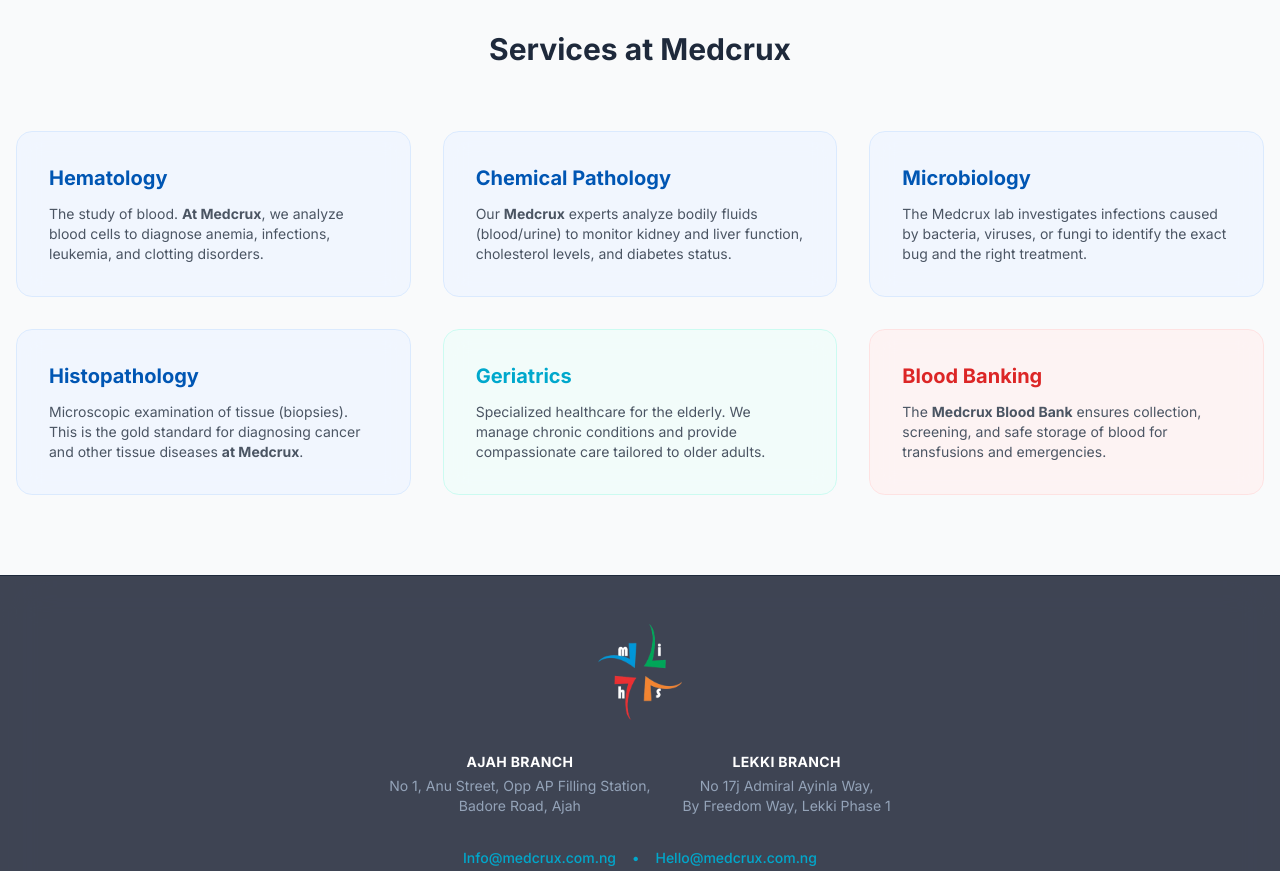
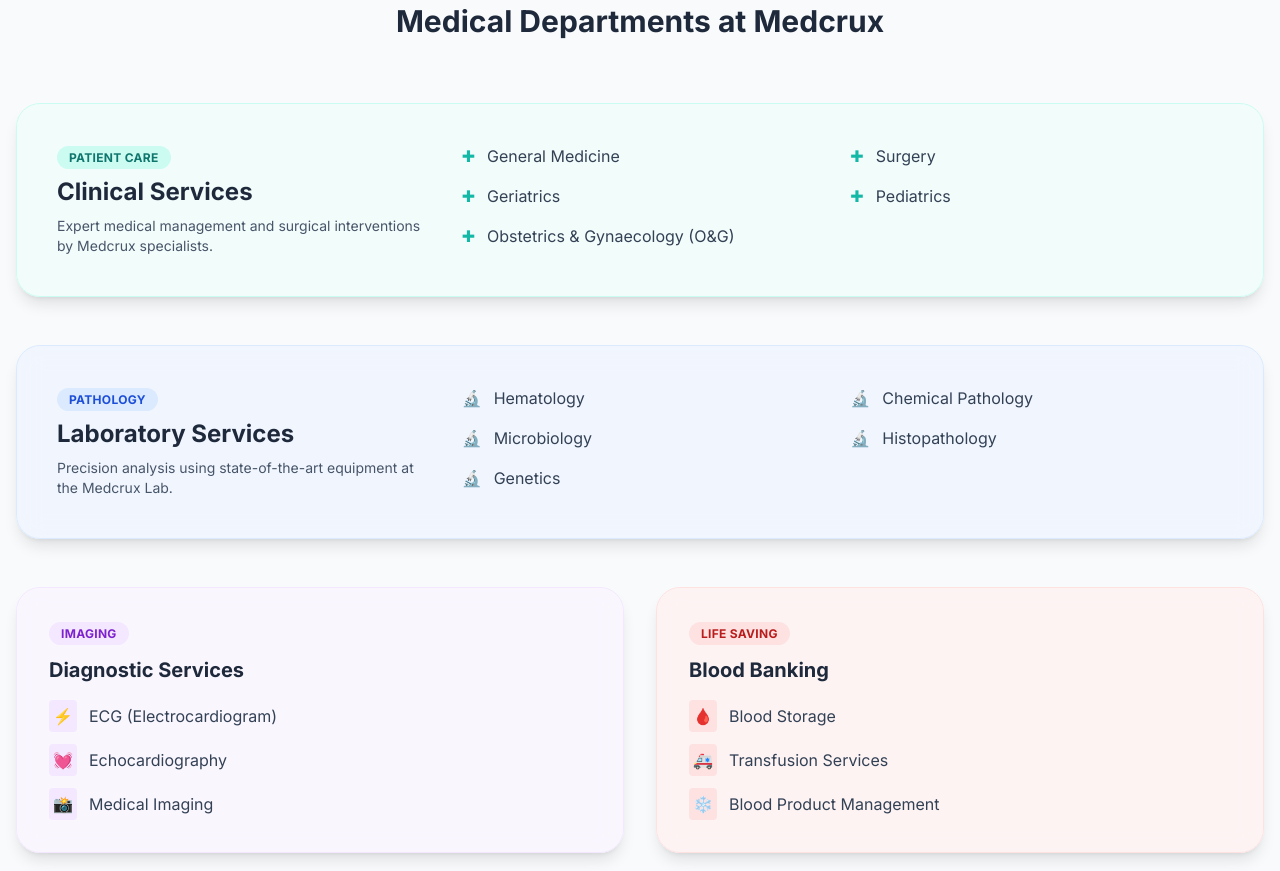
Before and after one commit to AduDanielTech/medical_lab, a plain HTML site: page about.html in a window 1280 px wide. Shown: the part 878-1749 px from the top of the page. Drawn offline with nearby package versions, Linux system fonts and the light colour scheme.

```diff
--- a/about.html
+++ b/about.html
@@ -120,7 +120,7 @@
     <!-- Header -->
     <div class="text-center py-16 px-4" data-aos="fade-down">
         <h1 class="text-4xl md:text-5xl font-bold text-primary dark:text-white mb-4">Who We Are</h1>
-        <p class="text-lg text-gray-600 dark:text-gray-400">Pioneering diagnostics with precision and care at Medcrux.</p>
+
     </div>
 
     <main class="flex-grow">
@@ -142,47 +142,83 @@
             </div>
         </section>
 
-        <!-- Services Grid (Updated Text for Entity SEO) -->
     <section class="py-20">
     <div class="max-w-7xl mx-auto px-4">
-                <h2 class="text-3xl font-bold text-center mb-16 dark:text-white" data-aos="fade-up">Services at Medcrux</h2>
+        <h2 class="text-3xl font-bold text-center mb-16 dark:text-white" data-aos="fade-up">Medical Departments at Medcrux</h2>
 
-                <div class="grid grid-cols-1 md:grid-cols-2 lg:grid-cols-3 gap-8">
+        <div class="space-y-12">
 
-                    <!-- Hematology -->
-                    <div class="bg-blue-50/80 dark:bg-slate-800/80 backdrop-blur-md p-8 rounded-2xl border border-blue-100 dark:border-slate-700 hover:-translate-y-1 transition" data-aos="fade-up" data-aos-delay="0">
-                        <h3 class="text-xl font-bold text-primary dark:text-white mb-3">Hematology</h3>
-                        <p class="text-sm text-gray-600 dark:text-gray-300">The study of blood. <strong>At Medcrux</strong>, we analyze blood cells to diagnose anemia, infections, leukemia, and clotting disorders.</p>
+            <!-- 1. Clinical Services (Teal Theme) -->
+            <div class="bg-teal-50/80 dark:bg-slate-800/80 backdrop-blur-md p-8 md:p-10 rounded-3xl border border-teal-100 dark:border-slate-700 shadow-lg" data-aos="fade-up">
+                <div class="flex flex-col md:flex-row gap-6 items-start">
+                    <div class="md:w-1/3">
+                        <span class="bg-teal-100 text-teal-700 px-3 py-1 rounded-full text-xs font-bold uppercase tracking-wide">Patient Care</span>
+                        <h3 class="text-2xl font-bold text-slate-800 dark:text-white mt-2">Clinical Services</h3>
+                        <p class="text-slate-600 dark:text-gray-400 mt-2 text-sm">Expert medical management and surgical interventions by Medcrux specialists.</p>
+                    </div>
+                    <div class="md:w-2/3 grid grid-cols-1 sm:grid-cols-2 gap-4">
+                        <div class="flex items-center gap-3"><span class="text-teal-500">✚</span> <span class="text-slate-700 dark:text-gray-300">General Medicine</span></div>
+                        <div class="flex items-center gap-3"><span class="text-teal-500">✚</span> <span class="text-slate-700 dark:text-gray-300">Surgery</span></div>
+                        <div class="flex items-center gap-3"><span class="text-teal-500">✚</span> <span class="text-slate-700 dark:text-gray-300">Geriatrics </span></div>
+                        <div class="flex items-center gap-3"><span class="text-teal-500">✚</span> <span class="text-slate-700 dark:text-gray-300">Pediatrics</span></div>
+                        <div class="flex items-center gap-3"><span class="text-teal-500">✚</span> <span class="text-slate-700 dark:text-gray-300">Obstetrics & Gynaecology (O&G)</span></div>
+                    </div>
+                </div>
             </div>
 
-                    <!-- Chemical Pathology -->
-                    <div class="bg-blue-50/80 dark:bg-slate-800/80 backdrop-blur-md p-8 rounded-2xl border border-blue-100 dark:border-slate-700 hover:-translate-y-1 transition" data-aos="fade-up" data-aos-delay="100">
-                        <h3 class="text-xl font-bold text-primary dark:text-white mb-3">Chemical Pathology</h3>
-                        <p class="text-sm text-gray-600 dark:text-gray-300">Our <strong>Medcrux</strong> experts analyze bodily fluids (blood/urine) to monitor kidney and liver function, cholesterol levels, and diabetes status.</p>
+            <!-- 2. Laboratory Services (Blue Theme) -->
+            <div class="bg-blue-50/80 dark:bg-slate-800/80 backdrop-blur-md p-8 md:p-10 rounded-3xl border border-blue-100 dark:border-slate-700 shadow-lg" data-aos="fade-up">
+                <div class="flex flex-col md:flex-row gap-6 items-start">
+                    <div class="md:w-1/3">
+                        <span class="bg-blue-100 text-blue-700 px-3 py-1 rounded-full text-xs font-bold uppercase tracking-wide">Pathology</span>
+                        <h3 class="text-2xl font-bold text-slate-800 dark:text-white mt-2">Laboratory Services</h3>
+                        <p class="text-slate-600 dark:text-gray-400 mt-2 text-sm">Precision analysis using state-of-the-art equipment at the Medcrux Lab.</p>
+                    </div>
+                    <div class="md:w-2/3 grid grid-cols-1 sm:grid-cols-2 gap-4">
+                        <div class="flex items-center gap-3"><span class="text-blue-500">🔬</span> <span class="text-slate-700 dark:text-gray-300">Hematology</span></div>
+                        <div class="flex items-center gap-3"><span class="text-blue-500">🔬</span> <span class="text-slate-700 dark:text-gray-300">Chemical Pathology</span></div>
+                        <div class="flex items-center gap-3"><span class="text-blue-500">🔬</span> <span class="text-slate-700 dark:text-gray-300">Microbiology</span></div>
+                        <div class="flex items-center gap-3"><span class="text-blue-500">🔬</span> <span class="text-slate-700 dark:text-gray-300">Histopathology</span></div>
+                        <div class="flex items-center gap-3"><span class="text-blue-500">🔬</span> <span class="text-slate-700 dark:text-gray-300">Genetics</span></div>
+                    </div>
+                </div>
             </div>
 
-                    <!-- Microbiology -->
-                    <div class="bg-blue-50/80 dark:bg-slate-800/80 backdrop-blur-md p-8 rounded-2xl border border-blue-100 dark:border-slate-700 hover:-translate-y-1 transition" data-aos="fade-up" data-aos-delay="200">
-                        <h3 class="text-xl font-bold text-primary dark:text-white mb-3">Microbiology</h3>
-                        <p class="text-sm text-gray-600 dark:text-gray-300">The Medcrux lab investigates infections caused by bacteria, viruses, or fungi to identify the exact bug and the right treatment.</p>
+            <!-- 3. Diagnostics & Blood Bank (Split Grid) -->
+            <div class="grid grid-cols-1 md:grid-cols-2 gap-8">
+                <!-- Diagnostics -->
+                <div class="bg-purple-50/80 dark:bg-slate-800/80 backdrop-blur-md p-8 rounded-3xl border border-purple-100 dark:border-slate-700 shadow-lg" data-aos="fade-right">
+                    <span class="bg-purple-100 text-purple-700 px-3 py-1 rounded-full text-xs font-bold uppercase tracking-wide">Imaging</span>
+                    <h3 class="text-xl font-bold text-slate-800 dark:text-white mt-3 mb-4">Diagnostic Services</h3>
+                    <ul class="space-y-3">
+                        <li class="flex items-center gap-3 text-slate-700 dark:text-gray-300">
+                            <span class="text-purple-500 bg-purple-100 rounded p-1">⚡</span> ECG (Electrocardiogram)
+                        </li>
+                        <li class="flex items-center gap-3 text-slate-700 dark:text-gray-300">
+                            <span class="text-purple-500 bg-purple-100 rounded p-1">💓</span> Echocardiography
+                        </li>
+                        <li class="flex items-center gap-3 text-slate-700 dark:text-gray-300">
+                            <span class="text-purple-500 bg-purple-100 rounded p-1">📸</span> Medical Imaging
+                        </li>
+                    </ul>
                 </div>
 
-                    <!-- Histopathology -->
-                    <div class="bg-blue-50/80 dark:bg-slate-800/80 backdrop-blur-md p-8 rounded-2xl border border-blue-100 dark:border-slate-700 hover:-translate-y-1 transition" data-aos="fade-up" data-aos-delay="300">
-                        <h3 class="text-xl font-bold text-primary dark:text-white mb-3">Histopathology</h3>
-                        <p class="text-sm text-gray-600 dark:text-gray-300">Microscopic examination of tissue (biopsies). This is the gold standard for diagnosing cancer and other tissue diseases <strong>at Medcrux</strong>.</p>
+                <!-- Blood Bank -->
+                <div class="bg-red-50/80 dark:bg-slate-800/80 backdrop-blur-md p-8 rounded-3xl border border-red-100 dark:border-slate-700 shadow-lg" data-aos="fade-left">
+                    <span class="bg-red-100 text-red-700 px-3 py-1 rounded-full text-xs font-bold uppercase tracking-wide">Life Saving</span>
+                    <h3 class="text-xl font-bold text-slate-800 dark:text-white mt-3 mb-4">Blood Banking</h3>
+                    <ul class="space-y-3">
+                        <li class="flex items-center gap-3 text-slate-700 dark:text-gray-300">
+                            <span class="text-red-500 bg-red-100 rounded p-1">🩸</span> Blood Storage
+                        </li>
+                        <li class="flex items-center gap-3 text-slate-700 dark:text-gray-300">
+                            <span class="text-red-500 bg-red-100 rounded p-1">🚑</span> Transfusion Services
+                        </li>
+                        <li class="flex items-center gap-3 text-slate-700 dark:text-gray-300">
+                            <span class="text-red-500 bg-red-100 rounded p-1">❄️</span> Blood Product Management
+                        </li>
+                    </ul>
                 </div>
-
-                    <!-- Geriatrics -->
-                    <div class="bg-teal-50/80 dark:bg-slate-800/80 backdrop-blur-md p-8 rounded-2xl border border-teal-100 dark:border-slate-700 hover:-translate-y-1 transition" data-aos="fade-up" data-aos-delay="400">
-                        <h3 class="text-xl font-bold text-secondary dark:text-secondary mb-3">Geriatrics</h3>
-                        <p class="text-sm text-gray-600 dark:text-gray-300">Specialized healthcare for the elderly. We manage chronic conditions and provide compassionate care tailored to older adults.</p>
-                    </div>
-
-                    <!-- Blood Banking -->
-                    <div class="bg-red-50/80 dark:bg-slate-800/80 backdrop-blur-md p-8 rounded-2xl border border-red-100 dark:border-slate-700 hover:-translate-y-1 transition" data-aos="fade-up" data-aos-delay="500">
-                        <h3 class="text-xl font-bold text-red-600 dark:text-red-400 mb-3">Blood Banking</h3>
-                        <p class="text-sm text-gray-600 dark:text-gray-300">The <strong>Medcrux Blood Bank</strong> ensures collection, screening, and safe storage of blood for transfusions and emergencies.</p>
             </div>
 
         </div>
--- a/script.js
+++ b/script.js
@@ -78,7 +78,7 @@
     const contactForm = document.getElementById('labForm');
     if (contactForm && typeof emailjs !== 'undefined') {
         // Initialize EmailJS with your Public Key
-        emailjs.init({ publicKey: "3xnbMw4bjV4WKIhhG" });
+        emailjs.init({ publicKey: "hArCsnHP7EgWWKS6I" });
 
         contactForm.addEventListener('submit', function(e) {
             e.preventDefault();
@@ -91,7 +91,7 @@
             btn.classList.add('opacity-75', 'cursor-not-allowed');
 
             // Send Form
-            emailjs.sendForm('service_woqi7ih', 'template_2z541er', this)
+            emailjs.sendForm('service_lswdwnj', 'template_i60xoec', this)
                 .then(() => {
                     // Success State
                     btn.textContent = 'Message Sent!';
```
Also changed, not shown: index.html (+25 -36 lines). Lines whose indentation alone changed are shown as unchanged.
